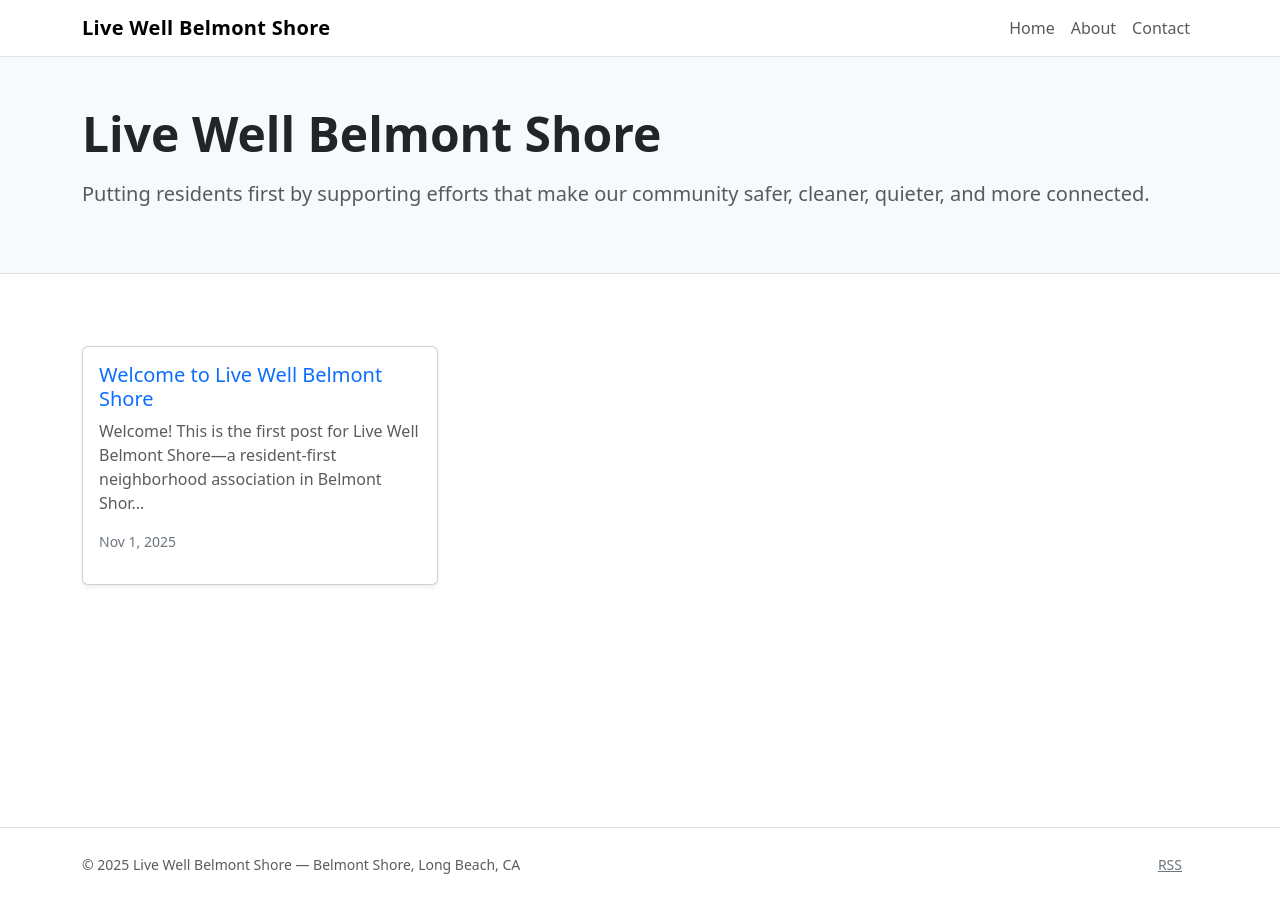
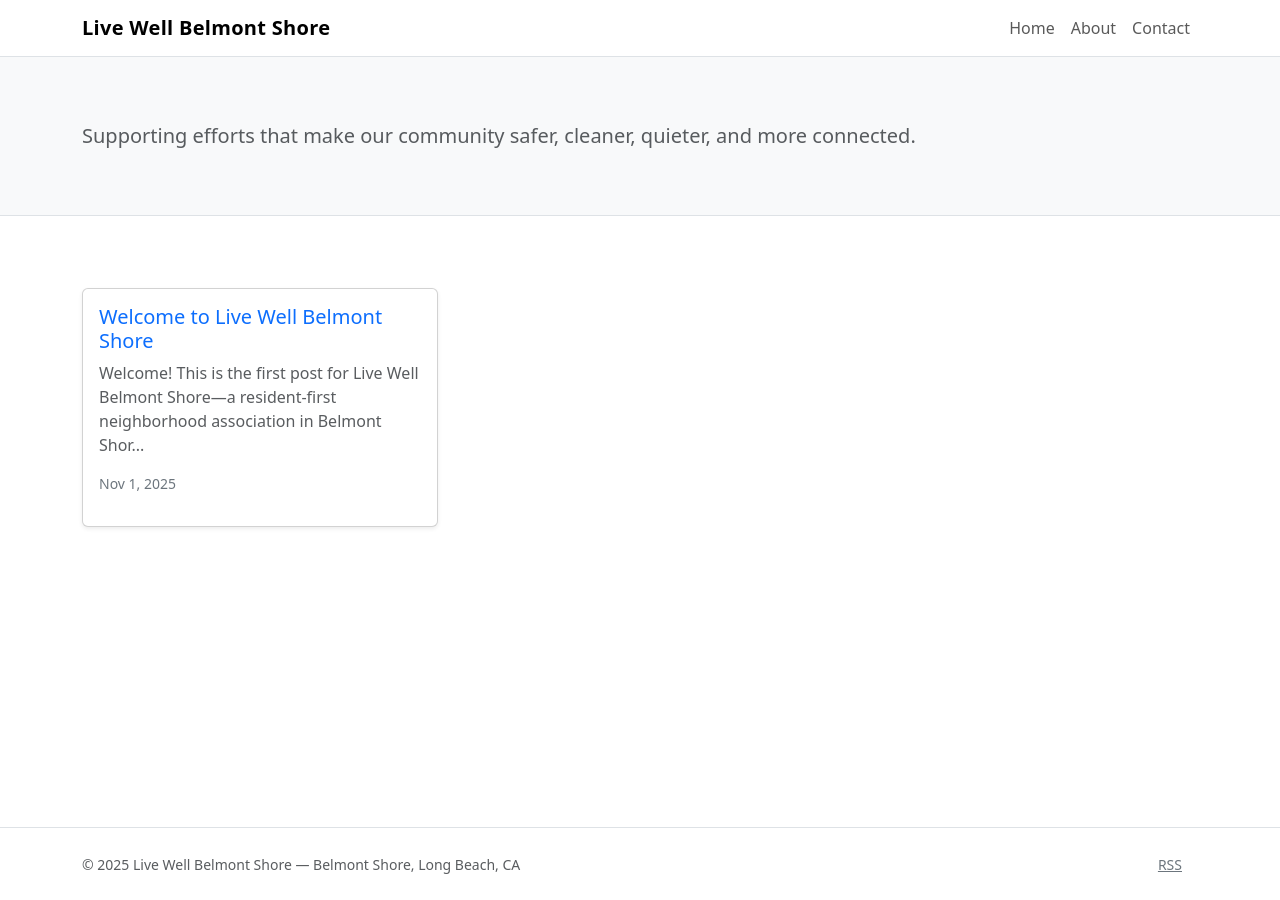
Before and after one commit to ericmseitz/livewellbs, a Jekyll site: the page built from index.html, in a window 1280 px wide. Built offline with Jekyll 4.4.1, drawn with Linux system fonts in a browser that asks for light colours.

Commit message:
Update index.html layout and header

```diff
--- a/index.html
+++ b/index.html
@@ -1,8 +1,7 @@
 ---
 layout: default
 hero:
-  title: "Live Well Belmont Shore"
-  lede: "Putting residents first by supporting efforts that make our community safer, cleaner, quieter, and more connected."
+  lede: "Supporting efforts that make our community safer, cleaner, quieter, and more connected."
 ---
 
 <div class="row g-4 mt-4">
```
